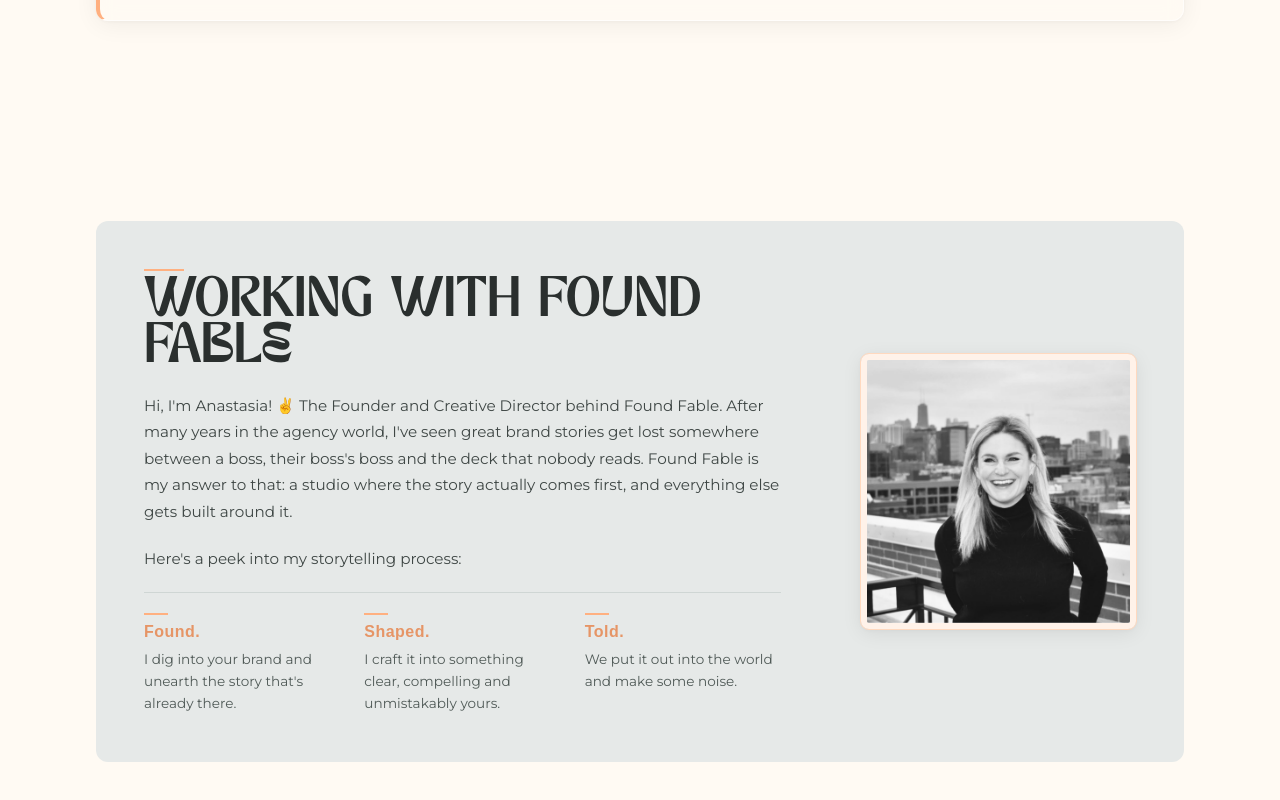
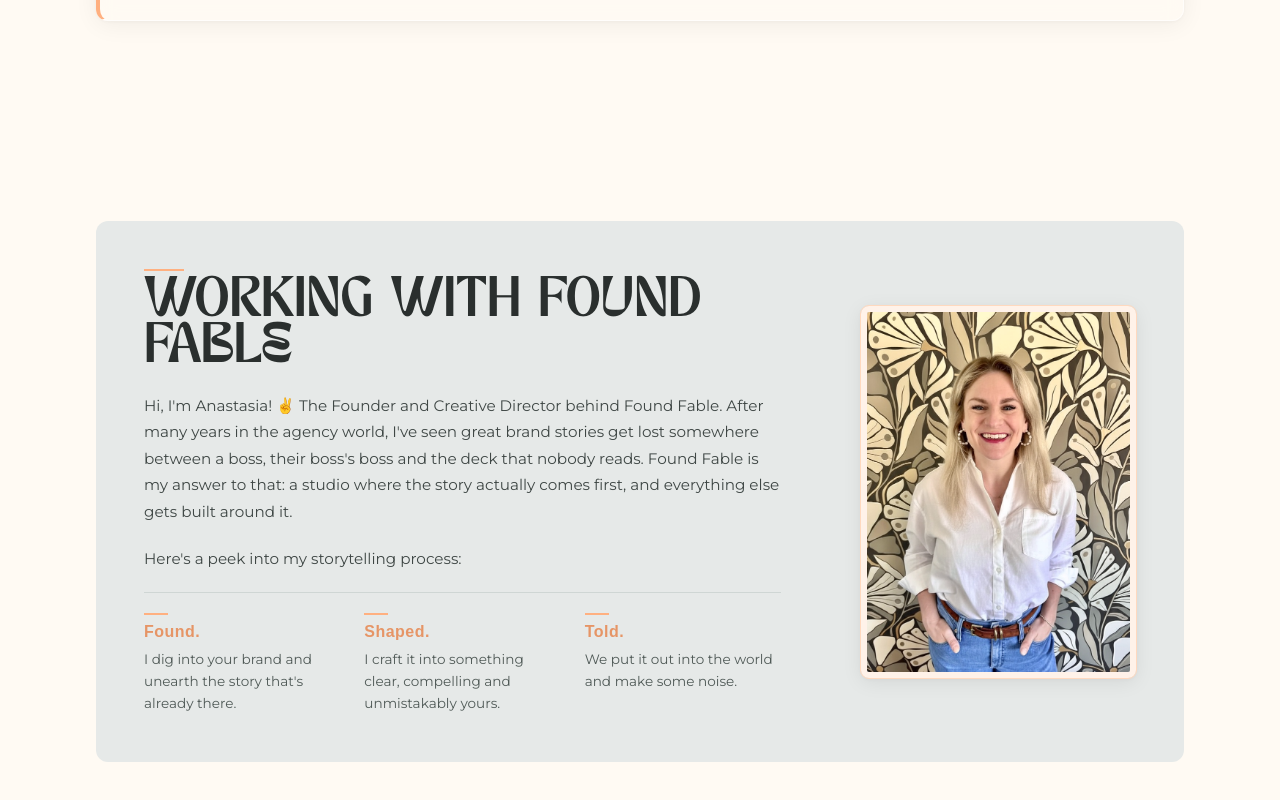
Before and after one commit to bobsport33/found-fable, a React (Vite) app: page / in a window 1280 px wide. Shown: the part 1938-2738 px from the top of the page. Built offline with nearby package versions, Linux system fonts and the light colour scheme; a web font is replaced by a local one.

Commit message:
update assets

```diff
--- a/src/modules/About/Index.jsx
+++ b/src/modules/About/Index.jsx
@@ -61,7 +61,7 @@
 				{/* Right — Headshot */}
 				<div className={styles.about__imageWrapper}>
 					<img
-						src="/headshot.png"
+						src="/headshot_2.jpeg"
 						alt="Anastasia, Founder and Creative Director of Found Fable"
 						className={styles.about__image}
 					/>
--- a/src/modules/Hero/Hero.module.scss
+++ b/src/modules/Hero/Hero.module.scss
@@ -28,6 +28,7 @@
 
 	&__subtitle {
 		font-size: 1.5rem;
+		text-align: center;
 
 		@include laptopDown {
 			font-size: 1.2rem;
```
Also changed, not shown: public/headshot_2.jpeg.
